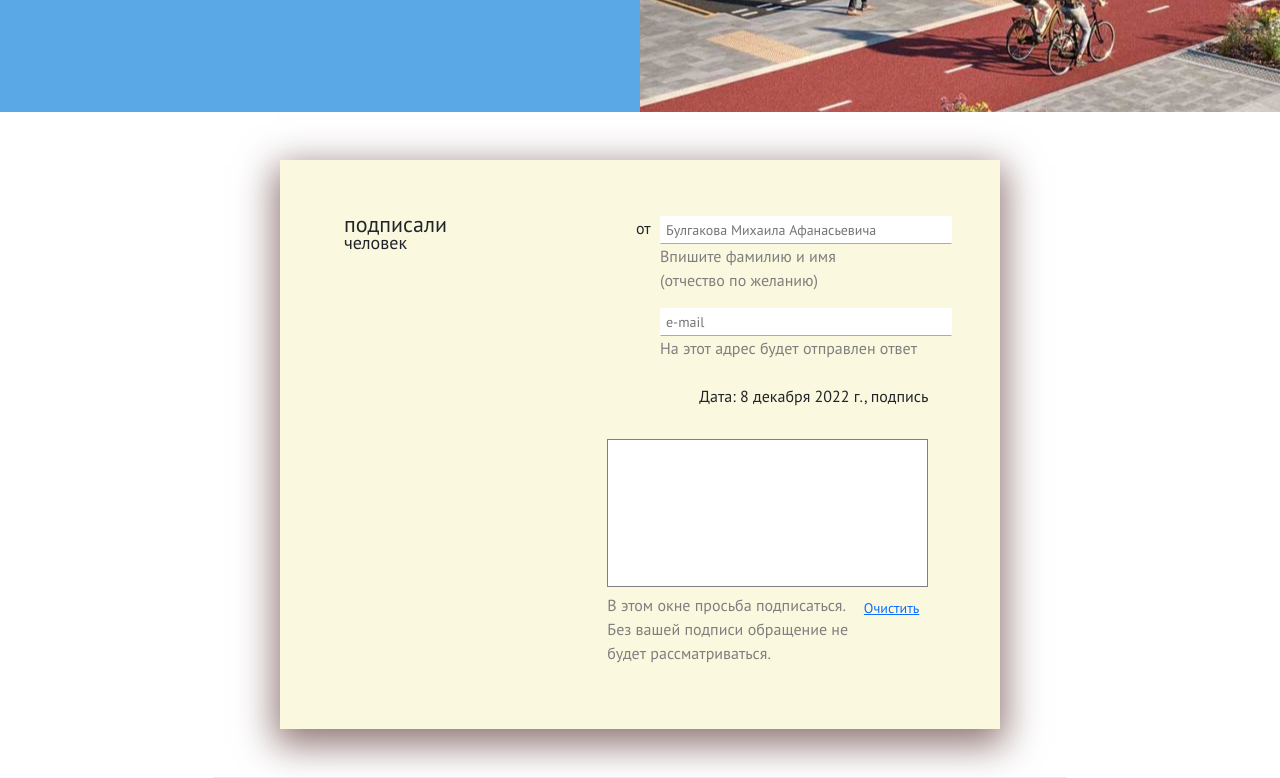
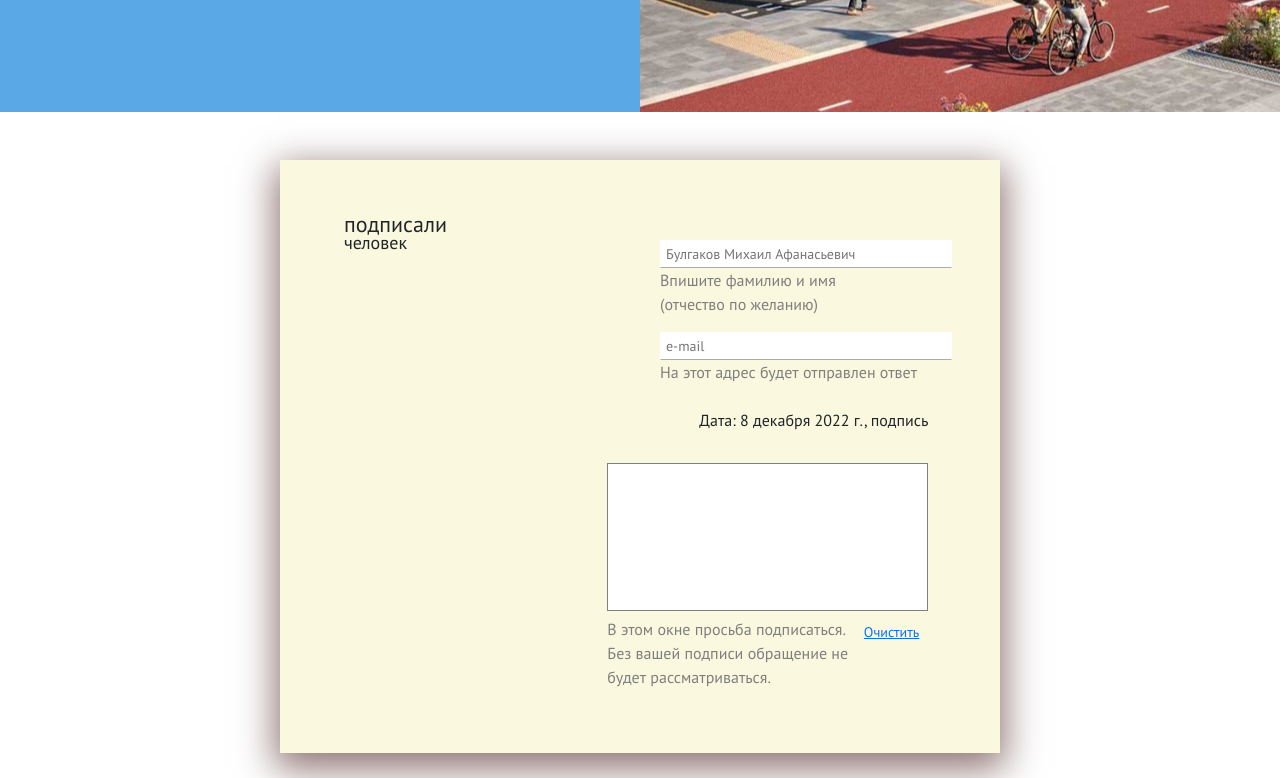
Before and after one commit to CraftCoderr/OpenPetition, a Symfony app: template templates/petition.html.twig in a window 1280 px wide. Shown: the top 778 px of the page. Run offline with Twig, Linux system fonts and the light colour scheme; the template is opened without the code that fills it, so the values that code supplies are empty; some libraries are stand-ins or nearby versions.

Commit message:
Fix petiton page design (#39)

```diff
--- a/templates/petition.html.twig
+++ b/templates/petition.html.twig
@@ -94,12 +94,6 @@
 				color: #7f7f7f;
 			}
 
-			.before-input {
-				position: absolute;
-				top: 8px;
-				left: -24px;
-			}
-
 			.signed {
 				text-align: left;
 			}
@@ -187,9 +181,8 @@
 								<div>
 									<span>{{ petition_target_to_whom|raw }}</span>
 								</div>
-								<div style="position: relative">
-									<div class="before-input">от</div>
-									<input name="fullname" type="" class="form-input mt-2" placeholder="Булгакова Михаила Афанасьевича" required data-rule-fullname="true">
+								<div class="mt-4">
+									<input name="fullname" type="" class="form-input mt-2" placeholder="Булгаков Михаил Афанасьевич" required data-rule-fullname="true">
 								</div>
 								<span class="form-comment">Впишите фамилию и имя</br>(отчество по желанию)</span>
 								<div class="mt-2">
```
